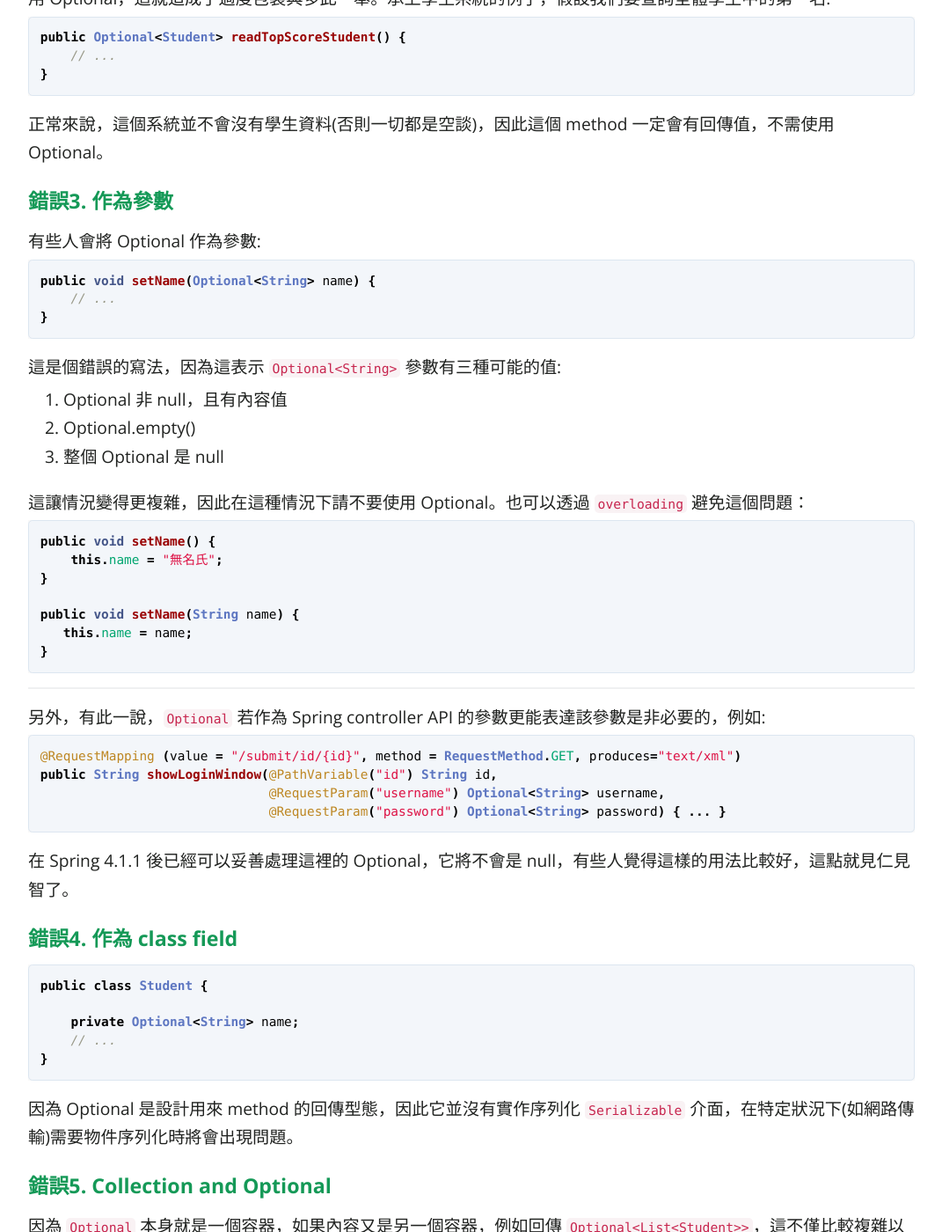
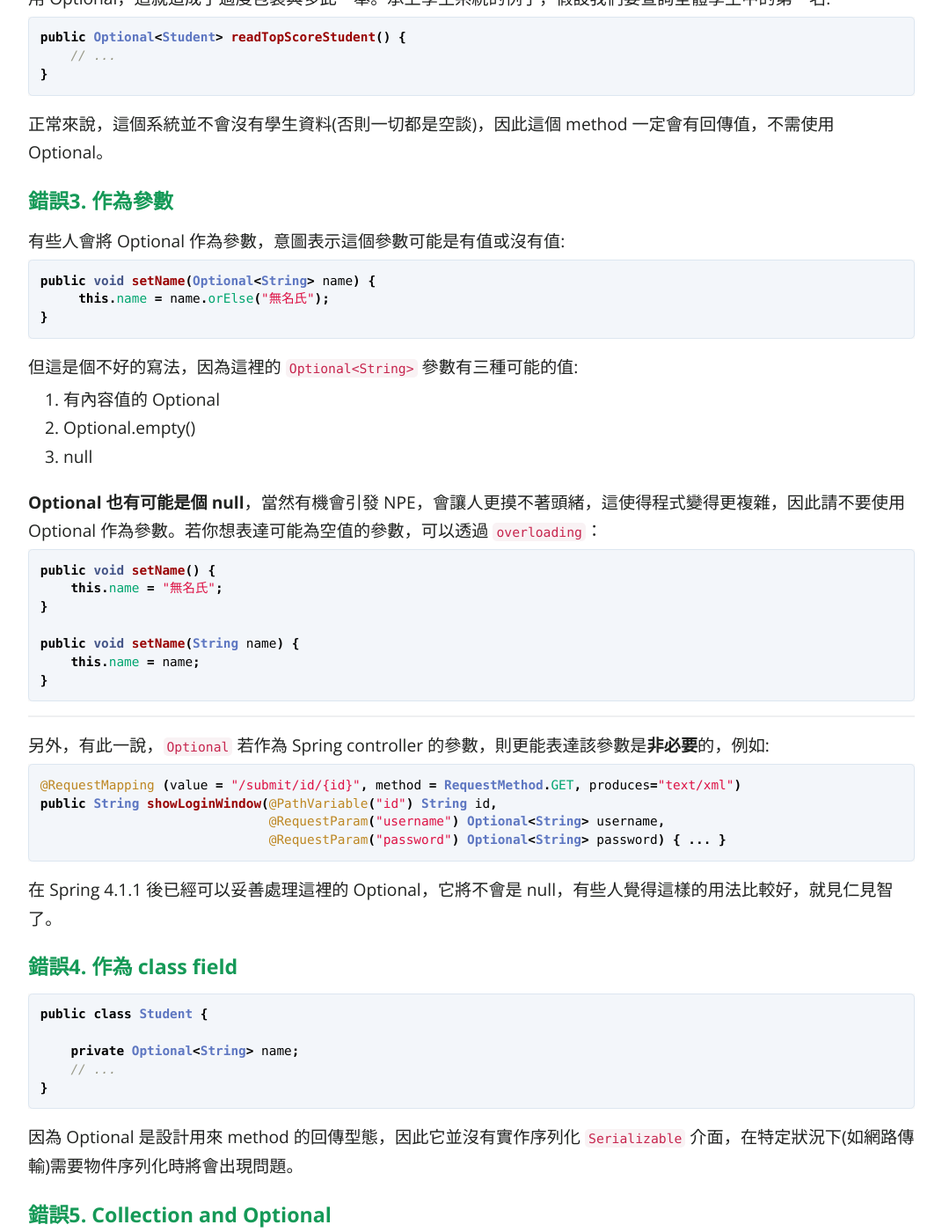
Before and after one commit to KaiSheng714/KaiSheng714.github.io, a Jekyll site: the page built from _posts/2022-05-17-misuse-of-java8-optional.md, in a window 1280 px wide and 1400 px high, scrolled down 1427 px. Shown: the whole window at 88% size, without its empty margins (104-1175 px from the left). Built offline with Jekyll 4.4.1, drawn with Linux system fonts in a browser that asks for light colours; comment, search, counter and statistics services are not loaded.

Commit message:
optional

````diff
--- a/_posts/2022-05-17-misuse-of-java8-optional.md
+++ b/_posts/2022-05-17-misuse-of-java8-optional.md
@@ -61,20 +61,20 @@ public Optional<Student> readTopScoreStudent() {
 
 ## **錯誤3. 作為參數**
 
-有些人會將 Optional 作為參數:
+有些人會將 Optional 作為參數，意圖表示這個參數可能是有值或沒有值:
 
 ```java
 public void setName(Optional<String> name) {
-    // ...
+     this.name = name.orElse("無名氏");
 }
 ```
 
-這是個錯誤的寫法，因為這表示 `Optional<String>` 參數有三種可能的值:
-1. Optional 非 null，且有內容值
+但這是個不好的寫法，因為這裡的 `Optional<String>` 參數有三種可能的值:
+1. 有內容值的 Optional
 2. Optional.empty()
-3. 整個 Optional 是 null
+3. null
 
-這讓情況變得更複雜，因此在這種情況下請不要使用 Optional。也可以透過 `overloading` 避免這個問題：
+**Optional 也有可能是個 null**，當然有機會引發 NPE，會讓人更摸不著頭緒，這使得程式變得更複雜，因此請不要使用 Optional 作為參數。若你想表達可能為空值的參數，可以透過 `overloading`：
 
 ```java
 public void setName() {
@@ -82,13 +82,13 @@ public void setName() {
 }
 
 public void setName(String name) {
-   this.name = name;
+    this.name = name;
 }
 ```
 
 -------
 
-另外，有此一說，`Optional` 若作為 Spring controller API 的參數更能表達該參數是非必要的，例如:
+另外，有此一說，`Optional` 若作為 Spring controller 的參數，則更能表達該參數是**非必要**的，例如:
 
 ```java
 @RequestMapping (value = "/submit/id/{id}", method = RequestMethod.GET, produces="text/xml")
@@ -97,7 +97,7 @@ public String showLoginWindow(@PathVariable("id") String id,
                               @RequestParam("password") Optional<String> password) { ... }
 ```
 
-在 Spring 4.1.1 後已經可以妥善處理這裡的 Optional，它將不會是 null，有些人覺得這樣的用法比較好，這點就見仁見智了。
+在 Spring 4.1.1 後已經可以妥善處理這裡的 Optional，它將不會是 null，有些人覺得這樣的用法比較好，就見仁見智了。
 
 ## **錯誤4. 作為 class field**
 
````
